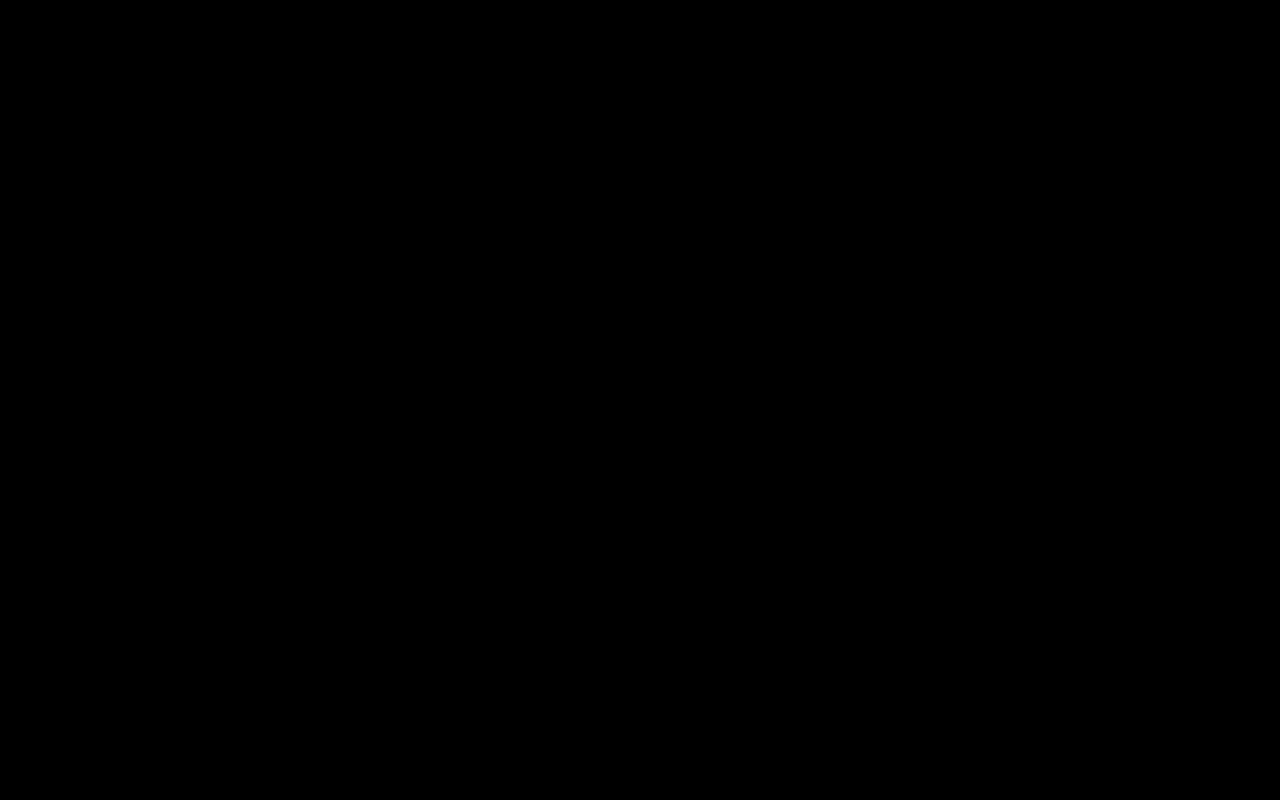
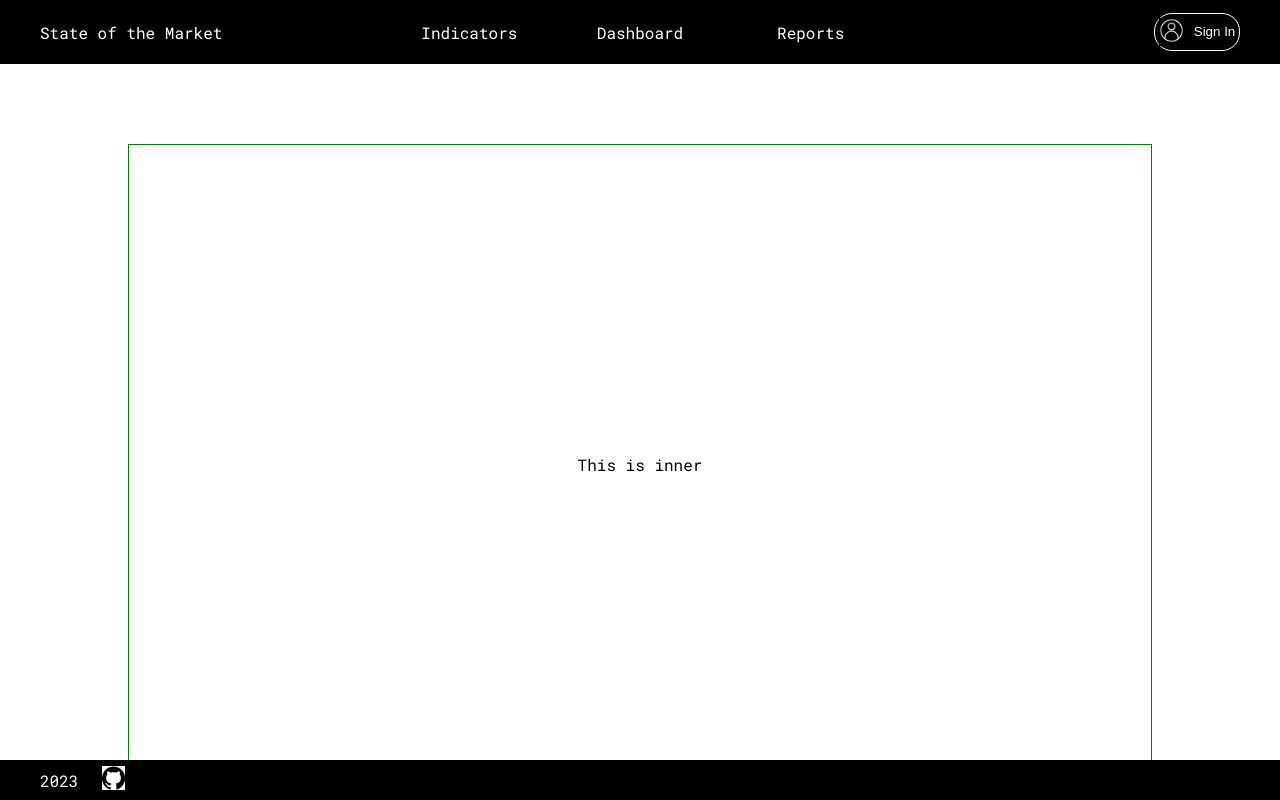
Before and after one commit to eulloa10/economic-indicators, a Next.js app in the folder frontend/: page /dashboard in a window 1280 px wide. Before the commit this address had no page. Built offline with nearby package versions, Linux system fonts and the light colour scheme.

Commit message:
added dashboard skeleton

```diff
--- a/frontend/pages/Navigation.js
+++ b/frontend/pages/Navigation.js
@@ -18,6 +18,7 @@ function NavBar () {
         </ul>
         <ul className={styles['nav-page-options']}>
           <Link className={styles['nav-links']} href="/indicators">Indicators</Link>
+          <Link className={styles['nav-links']} href="/dashboard">Dashboard</Link>
           <Link className={styles['nav-links']} href="/reports">Reports</Link>
         </ul>
         <div className={styles['nav-options']}>
--- /dev/null
+++ b/frontend/pages/dashboard/DashboardContainer.js
@@ -0,0 +1,12 @@
+import styles from '../../styles/Dashboard/DashboardContainer.module.css';
+import DashboardInnerContainer from './DashboardInnerContainer';
+
+function DashboardContainer() {
+  return (
+    <div className={styles['dashboard-container']}>
+      <DashboardInnerContainer />
+    </div>
+  )
+}
+
+export default DashboardContainer;
--- /dev/null
+++ b/frontend/pages/dashboard/DashboardInnerContainer.js
@@ -0,0 +1,11 @@
+import styles from '../../styles/Dashboard/DashboardInnerContainer.module.css';
+
+function DashboardInnerContainer() {
+  return (
+    <div className={styles['dashboard-inner-container']}>
+      This is inner
+    </div>
+  )
+}
+
+export default DashboardInnerContainer;
--- /dev/null
+++ b/frontend/pages/dashboard/index.js
@@ -0,0 +1,13 @@
+import NavBar from "../Navigation";
+import Footer from "../Footer";
+import DashboardContainer from "./DashboardContainer";
+
+export default function Dashboard() {
+  return (
+    <>
+      <NavBar />
+      <DashboardContainer />
+      <Footer />
+    </>
+  )
+}
--- /dev/null
+++ b/frontend/styles/Dashboard/DashboardContainer.module.css
@@ -0,0 +1,10 @@
+.dashboard-container {
+  position: fixed;
+  height: 100%;
+  width: 100%;
+  display: flex;
+  justify-content: center;
+  align-items: center;
+  background-color: white;
+  color: black;
+}
--- /dev/null
+++ b/frontend/styles/Dashboard/DashboardInnerContainer.module.css
@@ -0,0 +1,10 @@
+.dashboard-inner-container {
+  height: 80%;
+  width: 80%;
+  display: flex;
+  justify-content: center;
+  align-items: center;
+  background-color: white;
+  border: 1px solid green;
+
+}
--- a/frontend/styles/Footer.module.css
+++ b/frontend/styles/Footer.module.css
@@ -1,5 +1,5 @@
 .footer {
-  position: absolute;
+  position: fixed;
   bottom: 0;
   height: 5vh;
   width: 100%;
--- /dev/null
+++ b/frontend/styles/IndicatorList/IndicatorList.module.css
@@ -0,0 +1,7 @@
+.header {
+  color:white;
+}
+
+.indicator {
+  color: white;
+}
```
Also changed, not shown: frontend/pages/indicators/IndicatorList.js (added, +19 -0 lines), frontend/pages/indicators/index.js (added, +15 -0 lines).
